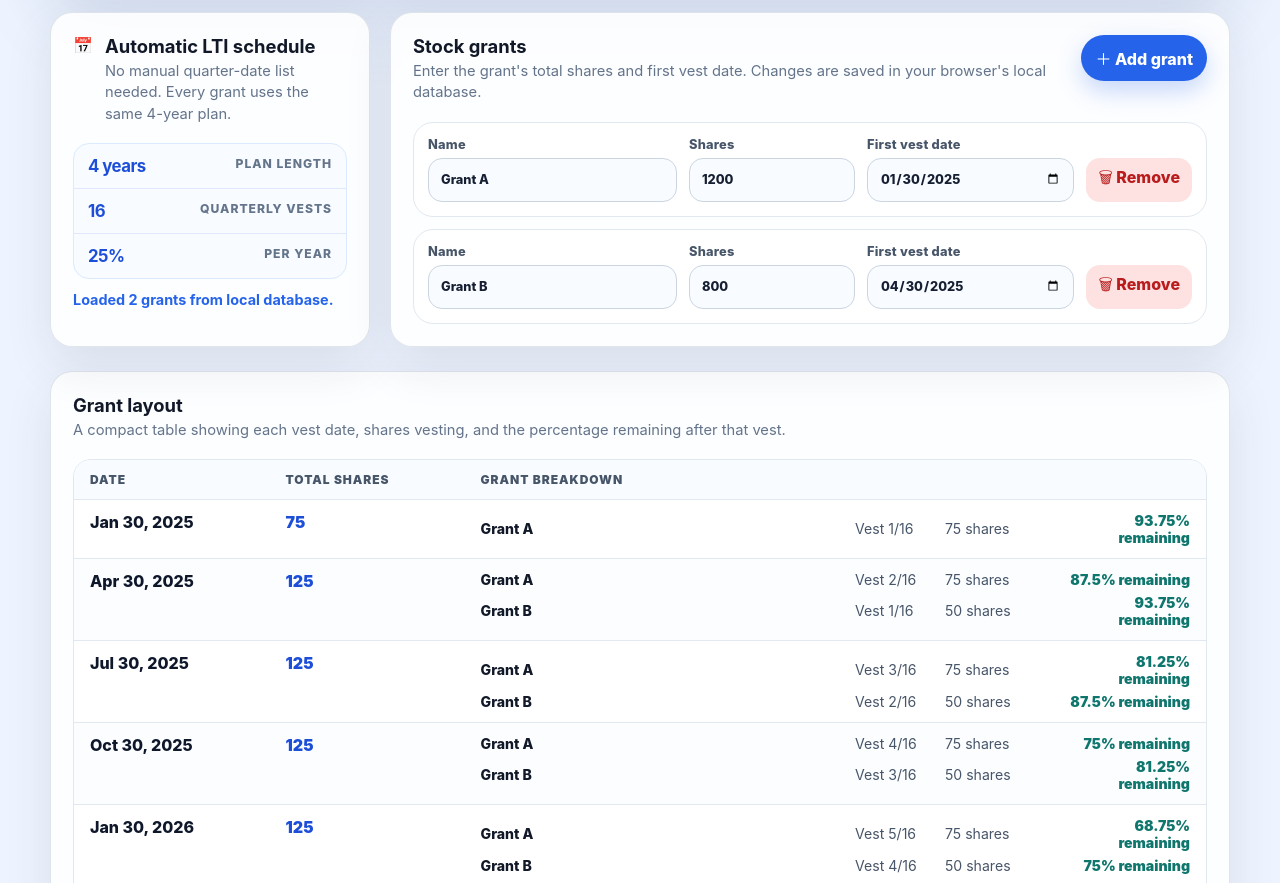
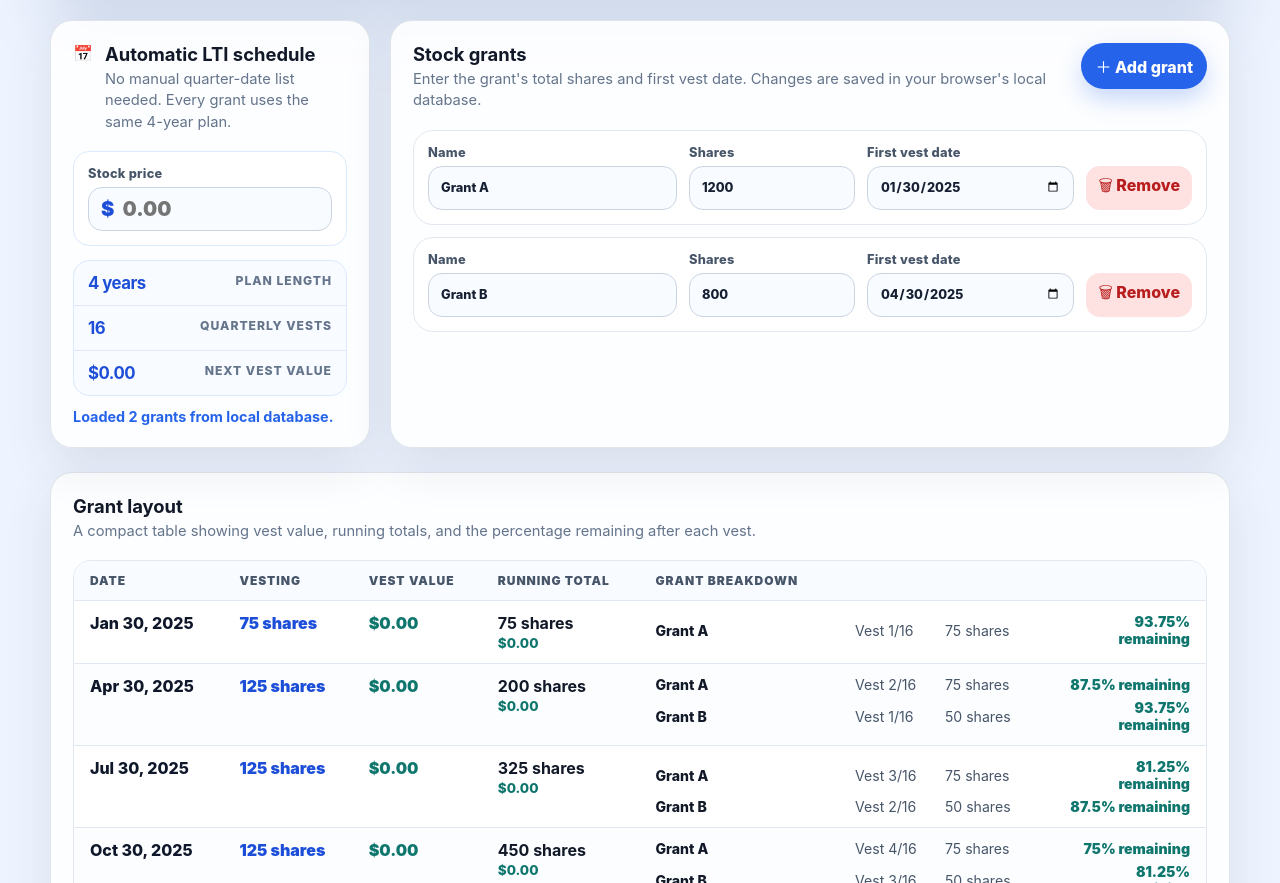
Before and after one commit to Felipe-Ma/solidigm-stock-calculator, a website: page index.html in a window 1280 px wide. Shown: the part 320-1203 px from the top of the page. Drawn offline with Linux system fonts and the light colour scheme.

Commit message:
Add stock price value estimates

```diff
--- a/index.html
+++ b/index.html
@@ -16,9 +16,15 @@
             Add each stock grant once. The app saves your grants locally and builds the 16-quarter vesting schedule for a standard 4-year LTI plan.
           </p>
         </div>
-        <div class="hero-stat">
-          <span id="grand-total">0</span>
-          <small>shares scheduled</small>
+        <div class="hero-stats">
+          <div class="hero-stat">
+            <span id="grand-total">0</span>
+            <small>shares scheduled</small>
+          </div>
+          <div class="hero-stat">
+            <span id="total-value">$0</span>
+            <small>estimated value</small>
+          </div>
         </div>
       </section>
 
@@ -31,6 +37,13 @@
               <p>No manual quarter-date list needed. Every grant uses the same 4-year plan.</p>
             </div>
           </div>
+          <label class="price-input-card">
+            Stock price
+            <span class="price-input-wrap">
+              <span aria-hidden="true">$</span>
+              <input id="stock-price" type="number" min="0" step="0.01" placeholder="0.00" />
+            </span>
+          </label>
           <div class="plan-metric-grid">
             <div class="plan-metric">
               <strong>4 years</strong>
@@ -41,8 +54,8 @@
               <span>Quarterly vests</span>
             </div>
             <div class="plan-metric">
-              <strong>25%</strong>
-              <span>Per year</span>
+              <strong id="next-vest-value">$0</strong>
+              <span>Next vest value</span>
             </div>
           </div>
           <p class="helper-text" id="database-status">Loading local database…</p>
@@ -65,7 +78,7 @@
         <div class="panel-heading split-heading">
           <div>
             <h2>Grant layout</h2>
-            <p>A compact table showing each vest date, shares vesting, and the percentage remaining after that vest.</p>
+            <p>A compact table showing vest value, running totals, and the percentage remaining after each vest.</p>
           </div>
         </div>
         <div class="schedule-grid" id="schedule-grid"></div>
--- a/src/main.js
+++ b/src/main.js
@@ -3,6 +3,7 @@ const DATABASE_VERSION = 2;
 const GRANT_STORE = 'grants';
 const METADATA_STORE = 'metadata';
 const QUARTERS_IN_LTI_PLAN = 16;
+const STOCK_PRICE_KEY = 'stockPrice';
 
 const DEFAULT_GRANTS = [
   { id: crypto.randomUUID(), label: 'Grant A', shares: '1200', firstVestDate: '2025-01-30' },
@@ -12,11 +13,15 @@ const DEFAULT_GRANTS = [
 let grants = [];
 let database;
 let saveTimer;
+let stockPrice = 0;
 
 const databaseStatus = document.querySelector('#database-status');
 const grantList = document.querySelector('#grant-list');
 const scheduleGrid = document.querySelector('#schedule-grid');
 const grandTotal = document.querySelector('#grand-total');
+const totalValue = document.querySelector('#total-value');
+const nextVestValue = document.querySelector('#next-vest-value');
+const stockPriceInput = document.querySelector('#stock-price');
 const grantTemplate = document.querySelector('#grant-template');
 const addGrantButton = document.querySelector('#add-grant');
 
@@ -98,6 +103,13 @@ function scheduleSave() {
   }, 200);
 }
 
+function saveStockPrice() {
+  if (!database) return;
+  writeMetadata(STOCK_PRICE_KEY, stockPrice).catch(() => {
+    databaseStatus.textContent = 'Could not save stock price locally.';
+  });
+}
+
 function parseDate(value) {
   const trimmed = value.trim();
   if (!trimmed) return null;
@@ -137,6 +149,16 @@ function formatDate(date) {
 
 function formatShares(value) {
   return new Intl.NumberFormat('en-US', { maximumFractionDigits: 2 }).format(value);
+}
+
+function formatCurrency(value) {
+  return new Intl.NumberFormat('en-US', { style: 'currency', currency: 'USD', maximumFractionDigits: 2 }).format(value);
+}
+
+function startOfToday() {
+  const today = new Date();
+  today.setHours(0, 0, 0, 0);
+  return today;
 }
 
 function getGrantVestDates(firstVestDate) {
@@ -203,8 +225,12 @@ function renderGrantInputs() {
 function renderSchedule() {
   const schedule = getSchedule();
   const totalShares = schedule.reduce((sum, row) => sum + row.total, 0);
+  const estimatedValue = totalShares * stockPrice;
+  const nextRow = schedule.find((row) => row.date >= startOfToday()) || schedule[0];
 
   grandTotal.textContent = formatShares(totalShares);
+  totalValue.textContent = formatCurrency(estimatedValue);
+  nextVestValue.textContent = formatCurrency((nextRow?.total || 0) * stockPrice);
   scheduleGrid.replaceChildren();
 
   if (schedule.length === 0) {
@@ -215,6 +241,7 @@ function renderSchedule() {
     return;
   }
 
+  let runningShares = 0;
   const tableWrapper = document.createElement('div');
   tableWrapper.className = 'schedule-table-wrapper';
   tableWrapper.innerHTML = `
@@ -222,15 +249,27 @@ function renderSchedule() {
       <thead>
         <tr>
           <th>Date</th>
-          <th>Total shares</th>
+          <th>Vesting</th>
+          <th>Vest value</th>
+          <th>Running total</th>
           <th>Grant breakdown</th>
         </tr>
       </thead>
       <tbody>
-        ${schedule.map((row) => `
+        ${schedule.map((row) => {
+          runningShares += row.total;
+          const vestValue = row.total * stockPrice;
+          const runningValue = runningShares * stockPrice;
+
+          return `
             <tr>
               <td><time datetime="${toDateKey(row.date)}">${formatDate(row.date)}</time></td>
-            <td class="shares-cell">${formatShares(row.total)}</td>
+              <td class="shares-cell">${formatShares(row.total)} shares</td>
+              <td class="value-cell">${formatCurrency(vestValue)}</td>
+              <td>
+                <strong class="running-shares">${formatShares(runningShares)} shares</strong>
+                <span class="running-value">${formatCurrency(runningValue)}</span>
+              </td>
               <td>
                 <div class="grant-breakdown">
                   ${row.grants.map((grant) => `
@@ -244,7 +283,8 @@ function renderSchedule() {
                 </div>
               </td>
             </tr>
-        `).join('')}
+          `;
+        }).join('')}
       </tbody>
     </table>
   `;
@@ -288,6 +328,9 @@ function escapeHtml(value) {
 async function initializeApp() {
   database = await openDatabase();
   const hasInitialized = await readMetadata('initialized');
+  const savedStockPrice = await readMetadata(STOCK_PRICE_KEY);
+  stockPrice = Number(savedStockPrice) || 0;
+  stockPriceInput.value = stockPrice || '';
   grants = await readGrants();
 
   if (!hasInitialized && grants.length === 0) {
@@ -302,8 +345,15 @@ async function initializeApp() {
   renderSchedule();
 }
 
+function updateStockPrice(value) {
+  stockPrice = Number(value) || 0;
+  renderSchedule();
+  saveStockPrice();
+}
+
 addGrantButton.disabled = true;
 addGrantButton.addEventListener('click', addGrant);
+stockPriceInput.addEventListener('input', (event) => updateStockPrice(event.target.value));
 initializeApp().catch(() => {
   databaseStatus.textContent = 'Could not open the local database. Refresh and try again.';
   renderGrantInputs();
--- a/src/styles.css
+++ b/src/styles.css
@@ -78,8 +78,13 @@ h2 {
   line-height: 1.65;
 }
 
+.hero-stats {
+  display: grid;
+  gap: 12px;
+}
+
 .hero-stat {
-  min-width: 190px;
+  min-width: 210px;
   padding: 24px;
   border: 1px solid rgba(37, 99, 235, 0.15);
   border-radius: 24px;
@@ -170,6 +175,41 @@ input:focus, textarea:focus {
   font-size: 0.9rem;
   font-weight: 700;
 }
+
+.price-input-card {
+  margin-bottom: 14px;
+  padding: 14px;
+  border: 1px solid #dbeafe;
+  border-radius: 16px;
+  background: #ffffff;
+}
+
+.price-input-wrap {
+  display: flex;
+  align-items: center;
+  gap: 8px;
+  min-height: 44px;
+  padding: 0 12px;
+  border: 1px solid #cbd5e1;
+  border-radius: 14px;
+  background: #f8fbff;
+  color: #1d4ed8;
+  font-size: 1.25rem;
+  font-weight: 900;
+}
+
+.price-input-wrap input {
+  min-height: auto;
+  padding: 0;
+  border: 0;
+  outline: 0;
+  background: transparent;
+  color: #0f172a;
+  font-size: 1.25rem;
+  font-weight: 900;
+}
+
+.price-input-wrap input:focus { outline: 0; }
 
 .plan-metric-grid {
   display: grid;
@@ -270,7 +310,7 @@ label {
 
 .schedule-table {
   width: 100%;
-  min-width: 760px;
+  min-width: 920px;
   border-collapse: collapse;
 }
 
@@ -304,9 +344,26 @@ label {
   white-space: nowrap;
 }
 
-.shares-cell {
+.shares-cell, .value-cell {
   color: #1d4ed8;
   font-weight: 900;
+  white-space: nowrap;
+}
+
+.value-cell { color: #0f766e; }
+
+.running-shares {
+  display: block;
+  color: #111827;
+  white-space: nowrap;
+}
+
+.running-value {
+  display: block;
+  margin-top: 2px;
+  color: #0f766e;
+  font-size: 0.84rem;
+  font-weight: 800;
   white-space: nowrap;
 }
 
@@ -352,6 +409,7 @@ label {
 
 @media (max-width: 900px) {
   .hero-card, .workspace { grid-template-columns: 1fr; }
+  .hero-stats { grid-template-columns: repeat(2, minmax(0, 1fr)); }
   .hero-stat { text-align: left; }
   .plan-metric-grid { grid-template-columns: repeat(3, 1fr); }
   .plan-metric { display: block; }
@@ -363,6 +421,7 @@ label {
 @media (max-width: 560px) {
   .app-shell { width: min(100% - 20px, 1180px); padding: 20px 0; }
   .hero-card, .plan-panel, .grants-panel, .schedule-panel { padding: 18px; border-radius: 22px; }
+  .hero-stats { grid-template-columns: 1fr; }
   .grant-card { grid-template-columns: 1fr; }
   .plan-metric-grid { grid-template-columns: 1fr; }
   .grant-vest-line { grid-template-columns: 1fr 1fr; }
```
Also changed, not shown: README.md. Lines whose indentation alone changed are shown as unchanged.
